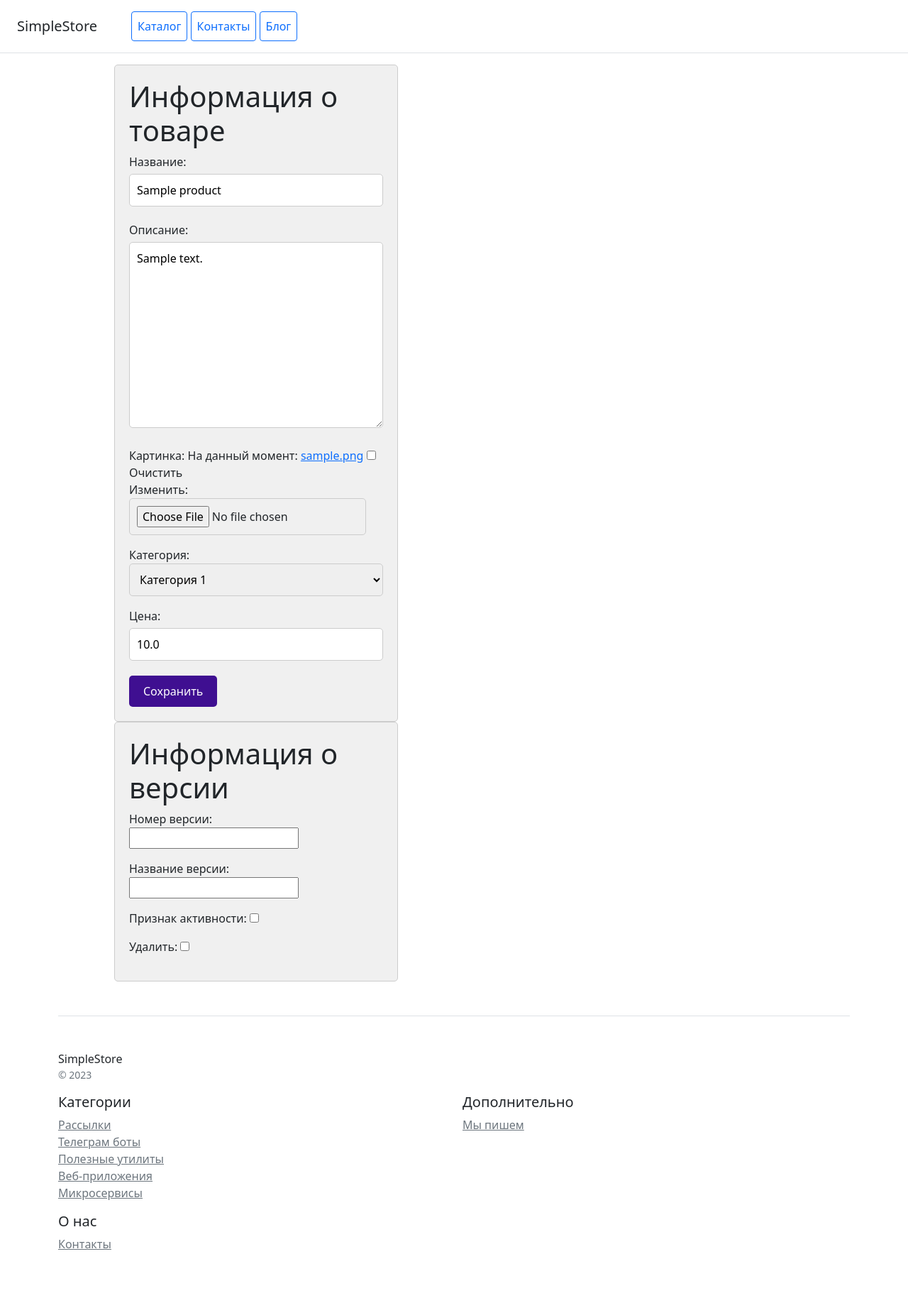
After one commit to AlbertTesco/Django_project, a Django app: page /product/update/1/ in a window 1280 px wide. The commit adds this page. Shown: the whole page at 71% size. Run offline with Django 4.2, Linux system fonts and the light colour scheme; data comes from the database, SQL or seed files in the repository; tables that the repository leaves empty hold one stand-in row (values such as "Sample post"); data that the repository does not hold is empty; some libraries are stand-ins or nearby versions.

Commit message:
Формсет для продукта с версией

```diff
--- a/catalog/forms.py
+++ b/catalog/forms.py
@@ -1,6 +1,6 @@
 from django import forms
 
-from catalog.models import Product
+from catalog.models import Product, Version
 from catalog.validators import validate_prohibited_words
 
 
@@ -35,3 +35,23 @@ class ProductForm(forms.ModelForm):
             'category': forms.Select(attrs={'class': 'my-select-class', 'required': True}),
             'purchase_price': forms.NumberInput(attrs={'class': 'my-number-input-class', 'required': True})
         }
+
+
+class VersionForm(forms.ModelForm):
+    class Meta:
+        model = Version
+        fields = ['product', 'version_num', 'version_name', 'is_active']
+
+    widgets = {
+        'product': forms.Select(attrs={'class': 'my-input-class'}),
+        'version_num': forms.NumberInput(attrs={'class': 'form-control'}),
+        'version_name': forms.TextInput(attrs={'class': 'my-input-class'}),
+        'is_active': forms.CheckboxInput(attrs={'class': 'form-check-input'}),
+    }
+
+    labels = {
+        'product': 'Продукт',
+        'version_num': 'Номер версии',
+        'version_name': 'Название версии',
+        'is_active': 'Активная версия',
+    }
--- a/catalog/models.py
+++ b/catalog/models.py
@@ -35,6 +35,20 @@ class Product(models.Model):
         return self.name
 
 
+class Version(models.Model):
+    product = models.ForeignKey(Product, on_delete=models.CASCADE, verbose_name="Продукт")
+    version_num = models.FloatField(verbose_name="Номер версии")
+    version_name = models.CharField(max_length=100, verbose_name="Название версии")
+    is_active = models.BooleanField(default=False, verbose_name='Признак активности')
+
+    def __str__(self):
+        return f'{self.version_num}-{self.version_name}'
+
+    class Meta:
+        verbose_name = "Версия"
+        verbose_name_plural = "Версии"
+
+
 class Contact(models.Model):
     name = models.CharField(max_length=100, verbose_name="Имя")
     email = models.EmailField(verbose_name="Эл. почта")
--- a/catalog/templates/catalog/base.html
+++ b/catalog/templates/catalog/base.html
@@ -26,6 +26,8 @@
 {% block blog_posts %}{% endblock %}
 {% block creat_blog_post %}{% endblock %}
 {% block create_new_product %}{% endblock %}
+{% block delete_confirm %}{% endblock %}
+{% block product_update %}{% endblock %}
 
 <div class="container">
 
--- a/catalog/templates/catalog/includes/inc_product_card.html
+++ b/catalog/templates/catalog/includes/inc_product_card.html
@@ -10,9 +10,15 @@
             <ul class="list-unstyled mt-3 mb-4 text-start m-3">
                 <li>- {{ product.description|truncatechars:100 }}</li>
                 <li>- {{ product.category }}</li>
+                {% if product_versions.product == product.name %}
+                    <li>- Последняя активная версия: {{ product_versions.version_num }}</li>
+                {% endif %}
             </ul>
             <div class="text-center">
                 <button type="button" class="btn btn-lg btn-block btn-outline-primary">Купить</button>
+                <a href="{% url 'catalog:delete_product' product.id %}" class="btn btn-lg btn-block btn-outline-danger">Удалить</a>
+                <a href="{% url 'catalog:update_product' product.id %}"
+                   class="btn btn-lg btn-block btn-light">Изменить</a>
             </div>
         </div>
     </div>
--- /dev/null
+++ b/catalog/templates/catalog/product_update.html
@@ -0,0 +1,106 @@
+{% extends "catalog/base.html" %}
+
+{% block product_update %}
+    <style>
+        .my-product-form {
+            max-width: 400px;
+            margin: 0 auto;
+            padding: 20px;
+            border: 1px solid #ccc;
+            border-radius: 5px;
+            background-color: #f0f0f0;
+        }
+
+        /* Стилизация текстовых полей */
+        .my-input-class {
+            width: 100%;
+            padding: 10px;
+            margin: 5px 0;
+            border: 1px solid #ccc;
+            border-radius: 5px;
+        }
+
+        /* Стилизация текстового поля с классом 'my-textarea-class' */
+        .my-textarea-class {
+            width: 100%;
+            padding: 10px;
+            margin: 5px 0;
+            border: 1px solid #ccc;
+            border-radius: 5px;
+        }
+
+        /* Стилизация поля загрузки файла */
+        .my-file-input-class {
+            padding: 10px;
+            border: 1px solid #ccc;
+            border-radius: 5px;
+        }
+
+        /* Стилизация выпадающего списка (Select) */
+        .my-select-class {
+            width: 100%;
+            padding: 10px;
+            border: 1px solid #ccc;
+            border-radius: 5px;
+        }
+
+        /* Стилизация числового поля (NumberInput) */
+        .my-number-input-class {
+            width: 100%;
+            padding: 10px;
+            margin: 5px 0;
+            border: 1px solid #ccc;
+            border-radius: 5px;
+        }
+
+        /* Стилизация поля даты (DateInput) */
+        .my-date-input-class {
+            width: 100%;
+            padding: 10px;
+            margin: 5px 0;
+            border: 1px solid #ccc;
+            border-radius: 5px;
+        }
+
+        /* Стилизация кнопки отправки */
+        .my-submit-button {
+            background-color: #3f0f91;
+            color: #fff;
+            padding: 10px 20px;
+            border: none;
+            border-radius: 5px;
+            cursor: pointer;
+        }
+
+        /* Стилизация ошибок валидации */
+        .error-message {
+            color: #ff0000;
+        }
+    </style>
+
+    <div class="container">
+        <div class="col-12 row-cols-1">
+            <form method="post">
+                <div class="col-md-6">
+                    <div class="my-product-form">
+                        <h1>Информация о товаре</h1>
+
+                        {% csrf_token %}
+                        {{ form.as_p }}
+                        <button class="btn btn-primary my-submit-button" type="submit">Сохранить</button>
+                    </div>
+                </div>
+                <div class="col-md-6">
+                    <div class="my-product-form">
+                        <h1>Информация о версии</h1>
+
+                        {{ formset.management_form }}
+                        {% for form in formset.forms %}
+                            {{ form.as_p }}
+                        {% endfor %}
+                    </div>
+                </div>
+            </form>
+        </div>
+    </div>
+{% endblock %}
--- a/catalog/urls.py
+++ b/catalog/urls.py
@@ -3,7 +3,8 @@ from django.conf.urls.static import static
 from django.urls import path
 
 from catalog.apps import CatalogConfig
-from catalog.views import CatalogMainPageView, ContactPageView, ProductDetailView, contact_view, create_product
+from catalog.views import CatalogMainPageView, ContactPageView, ProductDetailView, contact_view, create_product, \
+    delete_product, ProductUpdateView
 
 app_name = CatalogConfig.name
 urlpatterns = [
@@ -12,5 +13,7 @@ urlpatterns = [
                   path('contacts/', ContactPageView.as_view(), name='contact_page'),
                   path('product/<int:pk>/', ProductDetailView.as_view(), name='product_detail'),
                   path('product/create/', create_product, name='create_product'),
+                  path('product/delete/<int:product_id>/', delete_product, name='delete_product'),
+                  path('product/update/<int:pk>/', ProductUpdateView.as_view(), name='update_product'),
 
               ] + static(settings.MEDIA_URL, document_root=settings.MEDIA_ROOT)
--- a/catalog/validators.py
+++ b/catalog/validators.py
@@ -4,6 +4,10 @@ from django.core.exceptions import ValidationError
 
 
 def validate_prohibited_words(value):
+    """
+    Валидатор для проверки запрещенных слов
+    """
+
     prohibited_words = ['казино', 'криптовалюта', 'крипта', 'биржа', 'дешево', 'бесплатно', 'обман', 'полиция', 'радар']
     for word in prohibited_words:
         if re.search(fr'\b{re.escape(word)}\b', value, re.IGNORECASE):
--- a/catalog/views.py
+++ b/catalog/views.py
@@ -1,25 +1,31 @@
+from django.forms import inlineformset_factory
 from django.shortcuts import redirect, render
+from django.urls import reverse_lazy
+from django.views import generic
 from django.views.generic import ListView, DetailView
 
-from catalog.forms import ContactForm, ProductForm
-from catalog.models import Product, Contact
+from catalog.forms import ContactForm, ProductForm, VersionForm
+from catalog.models import Product, Contact, Version
 
 
 class CatalogMainPageView(ListView):
-    """
-    Отображение главной страницы с товарами
-    """
     model = Product
-    template_name = "catalog/index.html"
-    context_object_name = "products"
-    queryset = Product.objects.all()[:101]
-    # FBV
-    # def get_catalog_main_page(request):
-    #     products = Product.objects.all()[:101]
-    #     context = {
-    #         "products": products
-    #     }
-    #     return render(request, 'catalog/index.html', context)
+    template_name = 'catalog/index.html'
+    context_object_name = 'products'
+
+    def get_context_data(self, **kwargs):
+        context = super().get_context_data(**kwargs)
+
+        product_versions = {}
+        for product in context['products']:
+            last_active_version = Version.objects.filter(product=product, is_active=True).order_by(
+                '-version_num').first()
+            product_versions[product] = last_active_version
+
+        context['product_versions'] = product_versions
+
+        print(product_versions)
+        return context
 
 
 class ContactPageView(ListView):
@@ -29,13 +35,6 @@ class ContactPageView(ListView):
     model = Contact
     template_name = "catalog/contacts.html"
     context_object_name = "contacts"
-    # FBV
-    # def get_contact_page(request):
-    #     contacts = Contact.objects.all()
-    #     context = {
-    #         "contacts": contacts
-    #     }
-    #     return render(request, 'catalog/contacts.html', context)
 
 
 class ProductDetailView(DetailView):
@@ -43,13 +42,10 @@ class ProductDetailView(DetailView):
     template_name = "catalog/product_detail.html"
     context_object_name = "product"
     pk_url_kwarg = "pk"
-    # FBV
-    # def product_detail_page(request, pk):
-    #     product = Product.objects.get(id=pk)
-    #     return render(request, 'catalog/product_detail.html', {'product': product})
 
 
 def create_product(request):
+    """Контроллер создания нового продукта"""
     if request.method == 'POST':
         form = ProductForm(request.POST, request.FILES)
         if form.is_valid():
@@ -61,7 +57,46 @@ def create_product(request):
     return render(request, 'catalog/create_product_form.html', {'form': form})
 
 
+def delete_product(request, product_id):
+    """Удаление продукта"""
+    if request.method == 'GET':
+        product = Product.objects.get(pk=product_id)
+        return render(request, "catalog/delete_confirm.html", {'product': product})
+    elif request.method == 'POST':
+        product = Product.objects.get(pk=product_id)
+        product.delete()
+        return redirect("catalog:main_page")
+
+
+class ProductUpdateView(generic.UpdateView):
+    model = Product
+    form_class = ProductForm
+    template_name = "catalog/product_update.html"
+    success_url = reverse_lazy("catalog:main_page")
+
+    def get_context_data(self, **kwargs):
+        context_data = super().get_context_data(**kwargs)
+
+        SubjectFormset = inlineformset_factory(Product, Version, form=VersionForm, extra=1)
+        if self.request.method == 'POST':
+            context_data['formset'] = SubjectFormset(self.request.POST, instance=self.object)
+        else:
+            context_data['formset'] = SubjectFormset(instance=self.object)
+        return context_data
+
+    def form_valid(self, form):
+        formset = self.get_context_data()['formset']
+        self.object = form.save()
+        if formset.is_valid():
+            formset.instance = self.object
+            formset.save()
+        return super().form_valid(form)
+
+
 def contact_view(request):
+    """Получение данных при обратной связи"""
+    # TODO
+
     if request.method == "POST":
         form = ContactForm(request.POST)
         if form.is_valid():
```
Also changed, not shown: catalog/admin.py (+7 -1 lines), catalog/templates/catalog/delete_confirm.html (added, +19 -0 lines), catalog/migrations/0005_version.py (added).
